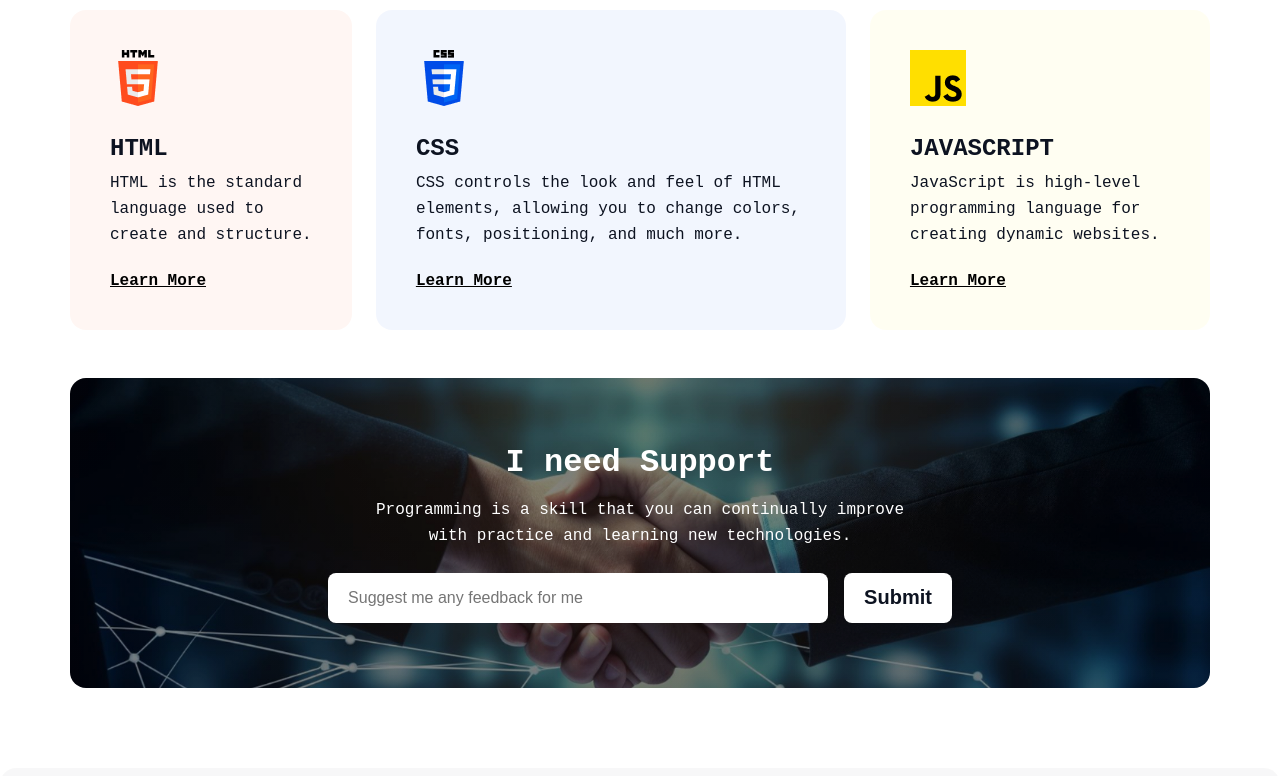
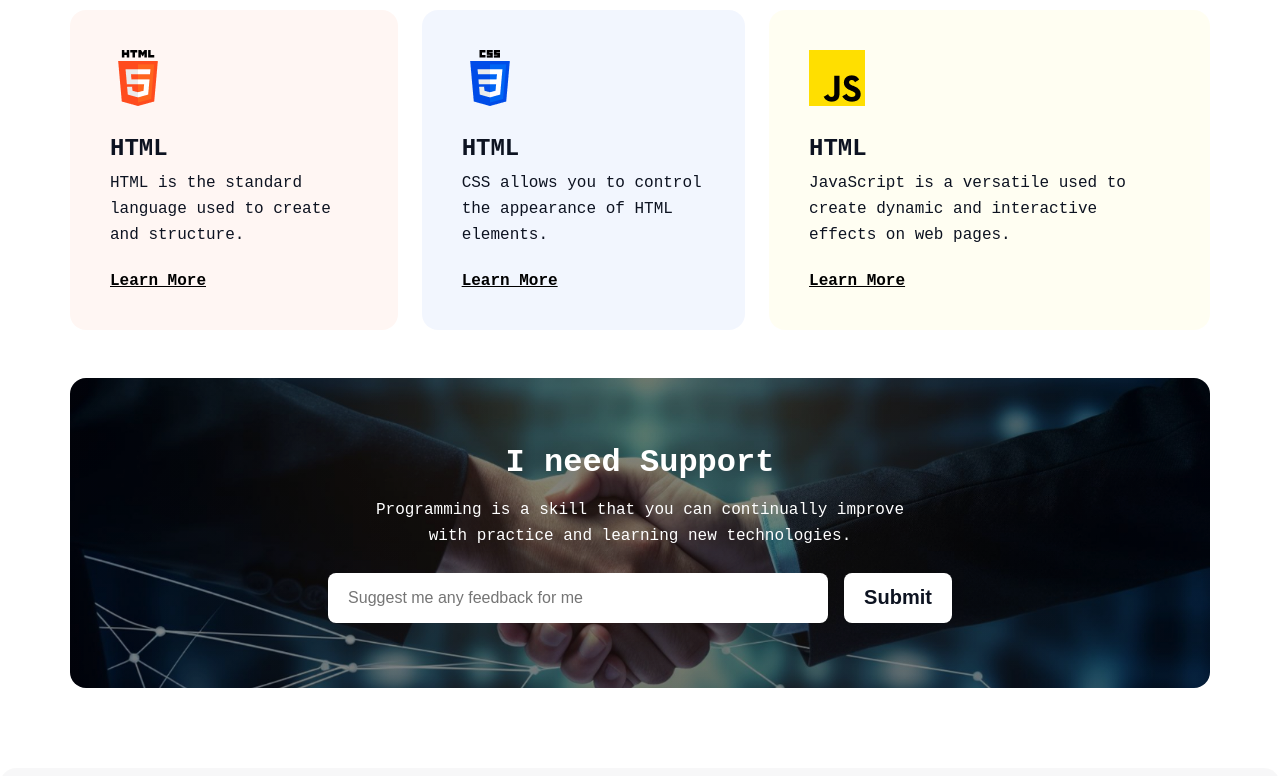
Before and after one commit to mdruman079/beginner-project, a plain HTML site: page index.html in a window 1280 px wide. Shown: the part 3400-4176 px from the top of the page. Drawn offline with Linux system fonts and the light colour scheme; a web font is replaced by a local one.

Commit message:
complete projrct'

```diff
--- a/index.html
+++ b/index.html
@@ -81,6 +81,7 @@
     <p class="section-description current-distance">Programming can be incredibly motivating because it allows you to turn ideas into reality <br> and make a real impact. The constant challenges push you to think critically.</p>
 
     <div class="info-container">
+
         <div class="info bg-1">
             <img src="assets/html.png" alt="">
             <h4 class="info-title">HTML</h4>
@@ -89,15 +90,15 @@
         </div>
         <div class="info bg-2">
             <img src="assets/css.png" alt="">
-            <h4 class="info-title">CSS</h4>
-            <p class="section-description text-start info-distance">CSS controls the look and feel of HTML elements, allowing you to change colors, fonts, positioning, and much more.</p>
-            <a href="https://www.w3schools.com/css/">Learn More</a>
+            <h4 class="info-title">HTML</h4>
+            <p class="section-description text-start info-distance">CSS allows you to control the appearance of HTML elements.</p>
+            <a href="https://www.w3schools.com/html/">Learn More</a>
         </div>
         <div class="info bg-3">
             <img src="assets/js.png" alt="">
-            <h4 class="info-title">JAVASCRIPT</h4>
-            <p class="section-description text-start info-distance">JavaScript is high-level programming language for creating dynamic websites.</p>
-            <a href="https://www.w3schools.com/js/DEFAULT.asp">Learn More</a>
+            <h4 class="info-title">HTML</h4>
+            <p class="section-description text-start info-distance">JavaScript is a versatile used to create dynamic and interactive effects on web pages.</p>
+            <a href="https://www.w3schools.com/html/">Learn More</a>
         </div>
     </div>
 </section>
```
